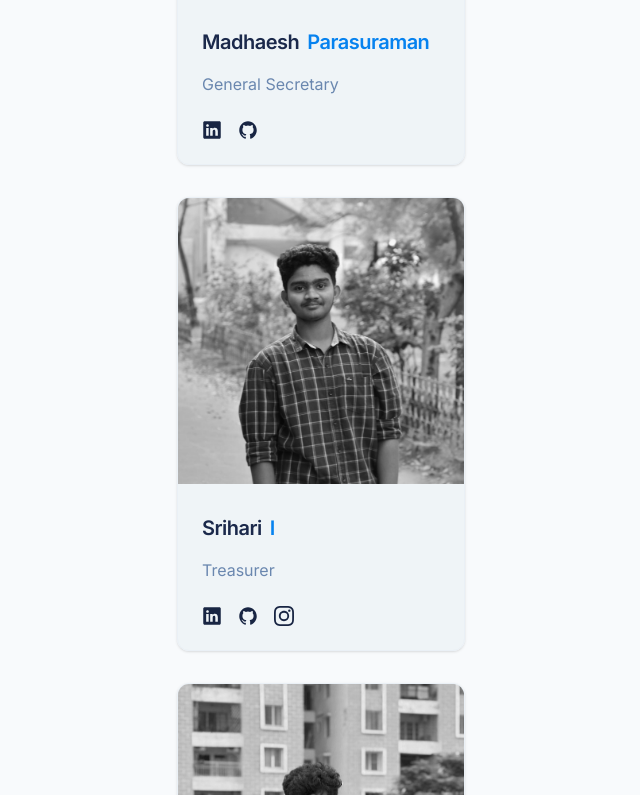
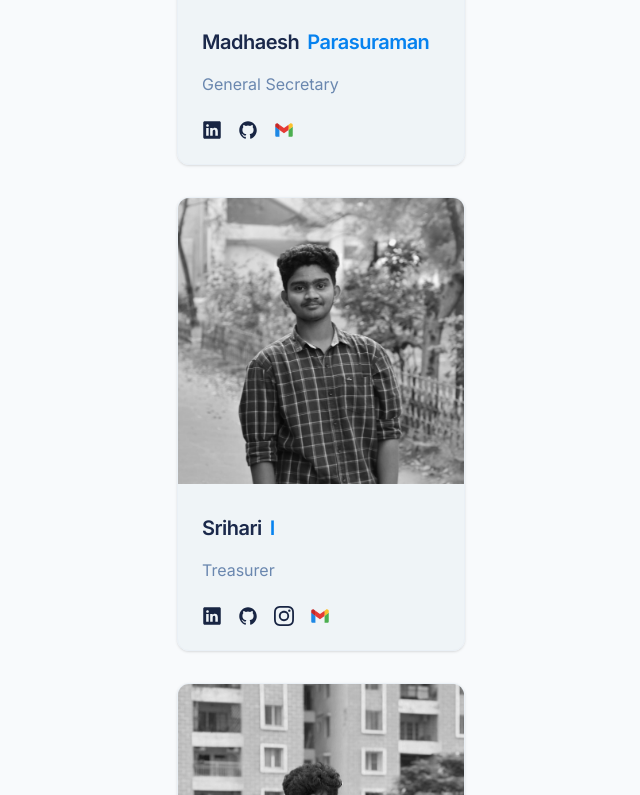
Before and after one commit to ace-webD/ace-temp, a Next.js app: page / in a window 1280 px wide. Shown: the part 4485-5280 px from the top of the page, without its empty margins (319-959 px from the left). Built offline with nearby package versions, Linux system fonts and the light colour scheme; no server answers.

Commit message:
add gmail option for core team

```diff
--- /dev/null
+++ b/components/icons/GmailIcon.tsx
@@ -0,0 +1,9 @@
+import * as React from "react";
+
+const GmailIcon = (props: React.SVGProps<SVGSVGElement>) => (
+  <svg xmlns="http://www.w3.org/2000/svg" x="0px" y="0px" width="20" height="20" viewBox="0 0 48 48">
+<path fill="#4caf50" d="M45,16.2l-5,2.75l-5,4.75L35,40h7c1.657,0,3-1.343,3-3V16.2z"></path><path fill="#1e88e5" d="M3,16.2l3.614,1.71L13,23.7V40H6c-1.657,0-3-1.343-3-3V16.2z"></path><polygon fill="#e53935" points="35,11.2 24,19.45 13,11.2 12,17 13,23.7 24,31.95 35,23.7 36,17"></polygon><path fill="#c62828" d="M3,12.298V16.2l10,7.5V11.2L9.876,8.859C9.132,8.301,8.228,8,7.298,8h0C4.924,8,3,9.924,3,12.298z"></path><path fill="#fbc02d" d="M45,12.298V16.2l-10,7.5V11.2l3.124-2.341C38.868,8.301,39.772,8,40.702,8h0 C43.076,8,45,9.924,45,12.298z"></path>
+</svg>
+);
+
+export default GmailIcon;
--- a/components/layout/sections/team.tsx
+++ b/components/layout/sections/team.tsx
@@ -11,6 +11,7 @@
 } from "@/components/ui/card";
 import Image from "next/image";
 import Link from "next/link";
+import GmailIcon from "@/components/icons/GmailIcon";
 interface TeamProps {
   imageUrl: string;
   firstName: string;
@@ -42,6 +43,10 @@
           name: "Instagram",
           url: "https://www.instagram.com/gss.ayswar?igsh=MWF4OHl2MDEwMnV4dg==",
         },
+        //  {
+        //   name: "Gmail",
+        //   url: "https://mail.google.com/mail/?view=cm&to=generalsecretary.ace@gmail.com",
+        // },
       ],
     },
     {
@@ -58,6 +63,10 @@
           name: "Github",
           url: "https://github.com/Client0-0",
         },
+        {
+          name: "Gmail",
+          url: "https://mail.google.com/mail/?view=cm&to=generalsecretary.ace@gmail.com",
+        },
       ],
     },
     {
@@ -73,11 +82,15 @@
         {
           name: "Github",
           url: "https://github.com/Srihari-1501",
-        },{
+        },
+        {
           name: "Instagram",
           url: "https://www.instagram.com/srihari.ilango/profilecard/?igsh=dHFjems1YnBnNTY3",
-
-        }
+        },
+         {
+          name: "Gmail",
+          url: "https://mail.google.com/mail/?view=cm&to=treasurer.ace25@gmail.com",
+        },
       ],
     },
     {
@@ -97,6 +110,10 @@
         {
           name: "Instagram",
           url: "https://www.instagram.com/eaishwar_011?igsh=MXJnazltYzVjMXR4cw==",
+        },
+         {
+          name: "Gmail",
+          url: "https://mail.google.com/mail/?view=cm&to=organisingsecretary.ace@gmail.com",
         },
       ],
     },
@@ -118,6 +135,10 @@
           name: "Instagram",
           url: " https://www.instagram.com/tejasaa_/",
         },
+         {
+          name: "Gmail",
+          url: "https://mail.google.com/mail/?view=cm&to=creativemediahead.ace@gmail.com",
+        },
       ],
     },
     {
@@ -138,6 +159,10 @@
           name: "Instagram",
           url: "https://instagram.com/aviator.yash.27?utm_source=qr&igshid=MzNlNGNkZWQ4Mg%3D%3D",
         },
+         {
+          name: "Gmail",
+          url: "https://mail.google.com/mail/?view=cm&to=technicalhead.ace@gmail.com",
+        },
       ],
     },
   ];
@@ -149,6 +174,8 @@
         return <GithubIcon />;
       case "Instagram":
         return <InstagramIcon />;
+      case "Gmail":
+        return <GmailIcon />
     }
   };
   return (
```
